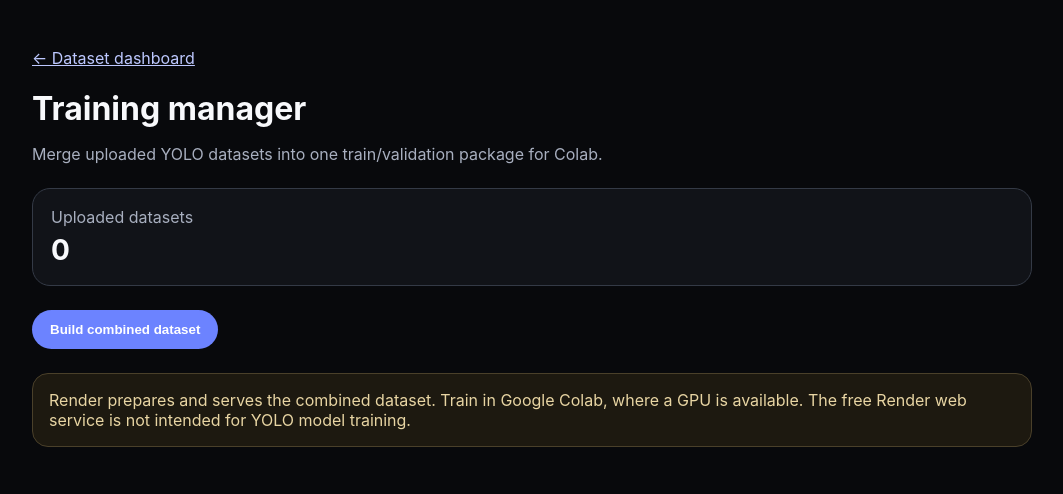
After one commit to Katharsis1203/visualvocab-backend, a FastAPI app: template templates/training.html in a window 1280 px wide. The commit adds this page. Shown: the top 494 px of the page, without its empty margins (108-1171 px from the left). Run offline with FastAPI, Linux system fonts and the light colour scheme; the template is opened without the code that fills it, so the values that code supplies are empty.

Commit message:
Add files via upload

```diff
--- /dev/null
+++ b/templates/training.html
@@ -0,0 +1,196 @@
+<!doctype html>
+<html lang="en">
+<head>
+    <meta charset="utf-8">
+    <meta
+        name="viewport"
+        content="width=device-width, initial-scale=1"
+    >
+    <title>VisualVocab Training Manager</title>
+    <style>
+        :root {
+            color-scheme: dark;
+            font-family:
+                Inter,
+                ui-sans-serif,
+                system-ui,
+                -apple-system,
+                BlinkMacSystemFont,
+                "Segoe UI",
+                sans-serif;
+        }
+
+        body {
+            margin: 0;
+            background: #08090c;
+            color: #f8f9fc;
+        }
+
+        main {
+            width: min(1000px, calc(100% - 32px));
+            margin: 48px auto;
+        }
+
+        h1 {
+            margin-bottom: 6px;
+        }
+
+        .muted {
+            color: #a8afbf;
+        }
+
+        .grid {
+            display: grid;
+            grid-template-columns:
+                repeat(auto-fit, minmax(180px, 1fr));
+            gap: 12px;
+            margin: 24px 0;
+        }
+
+        .card {
+            border: 1px solid #343a46;
+            background: #111318;
+            border-radius: 18px;
+            padding: 18px;
+        }
+
+        .value {
+            font-size: 28px;
+            font-weight: 700;
+            margin-top: 6px;
+        }
+
+        button,
+        .button {
+            appearance: none;
+            border: 0;
+            display: inline-flex;
+            align-items: center;
+            justify-content: center;
+            padding: 12px 18px;
+            border-radius: 999px;
+            background: #6c83ff;
+            color: white;
+            font-weight: 700;
+            text-decoration: none;
+            cursor: pointer;
+        }
+
+        .secondary {
+            background: #232833;
+        }
+
+        .actions {
+            display: flex;
+            flex-wrap: wrap;
+            gap: 10px;
+            margin: 22px 0;
+        }
+
+        code {
+            color: #bdc8ff;
+        }
+
+        .notice {
+            border: 1px solid #4a402a;
+            background: #1d1910;
+            padding: 16px;
+            border-radius: 16px;
+            color: #e8d5a3;
+            margin-top: 24px;
+        }
+    </style>
+</head>
+<body>
+<main>
+    <p>
+        <a href="/" style="color:#bdc8ff">
+            ← Dataset dashboard
+        </a>
+    </p>
+
+    <h1>Training manager</h1>
+    <p class="muted">
+        Merge uploaded YOLO datasets into one
+        train/validation package for Colab.
+    </p>
+
+    <div class="grid">
+        <div class="card">
+            <div class="muted">Uploaded datasets</div>
+            <div class="value">{{ records|length }}</div>
+        </div>
+
+        {% if combined %}
+        <div class="card">
+            <div class="muted">Combined images</div>
+            <div class="value">
+                {{ combined.imageCount }}
+            </div>
+        </div>
+
+        <div class="card">
+            <div class="muted">Annotations</div>
+            <div class="value">
+                {{ combined.annotationCount }}
+            </div>
+        </div>
+
+        <div class="card">
+            <div class="muted">Classes</div>
+            <div class="value">
+                {{ combined.categoryCount }}
+            </div>
+        </div>
+        {% endif %}
+    </div>
+
+    <div class="actions">
+        <form
+            method="post"
+            action="/visualvocab/training/build"
+        >
+            <button type="submit">
+                Build combined dataset
+            </button>
+        </form>
+
+        {% if combined %}
+        <a
+            class="button secondary"
+            href="/visualvocab/training/combined.zip"
+        >
+            Download combined ZIP
+        </a>
+        {% endif %}
+    </div>
+
+    {% if combined %}
+    <div class="card">
+        <strong>Latest build</strong>
+        <p class="muted">
+            Built {{ combined.builtAt }}
+        </p>
+        <p>
+            Train: {{ combined.trainImageCount }}
+            · Validation:
+            {{ combined.validationImageCount }}
+        </p>
+        <p>
+            Classes:
+            <code>
+                {{ combined.classes|join(", ") }}
+            </code>
+        </p>
+    </div>
+    {% endif %}
+
+    <div class="notice">
+        Render prepares and serves the combined
+        dataset. Train in Google Colab, where a GPU
+        is available. The free Render web service is
+        not intended for YOLO model training.
+    </div>
+</main>
+</body>
+</html>
```
Also changed, not shown: templates/index.html (+6 -1 lines).
